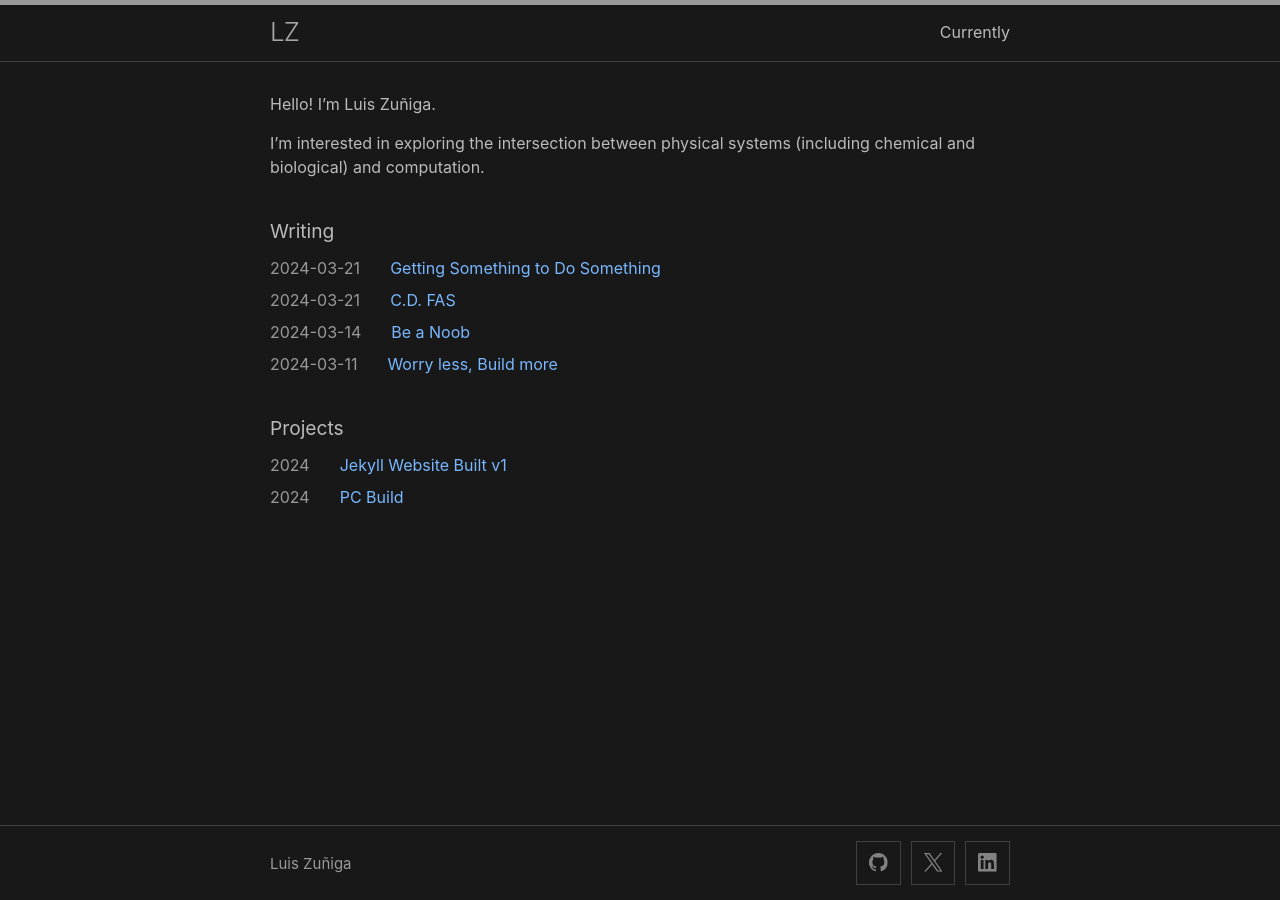
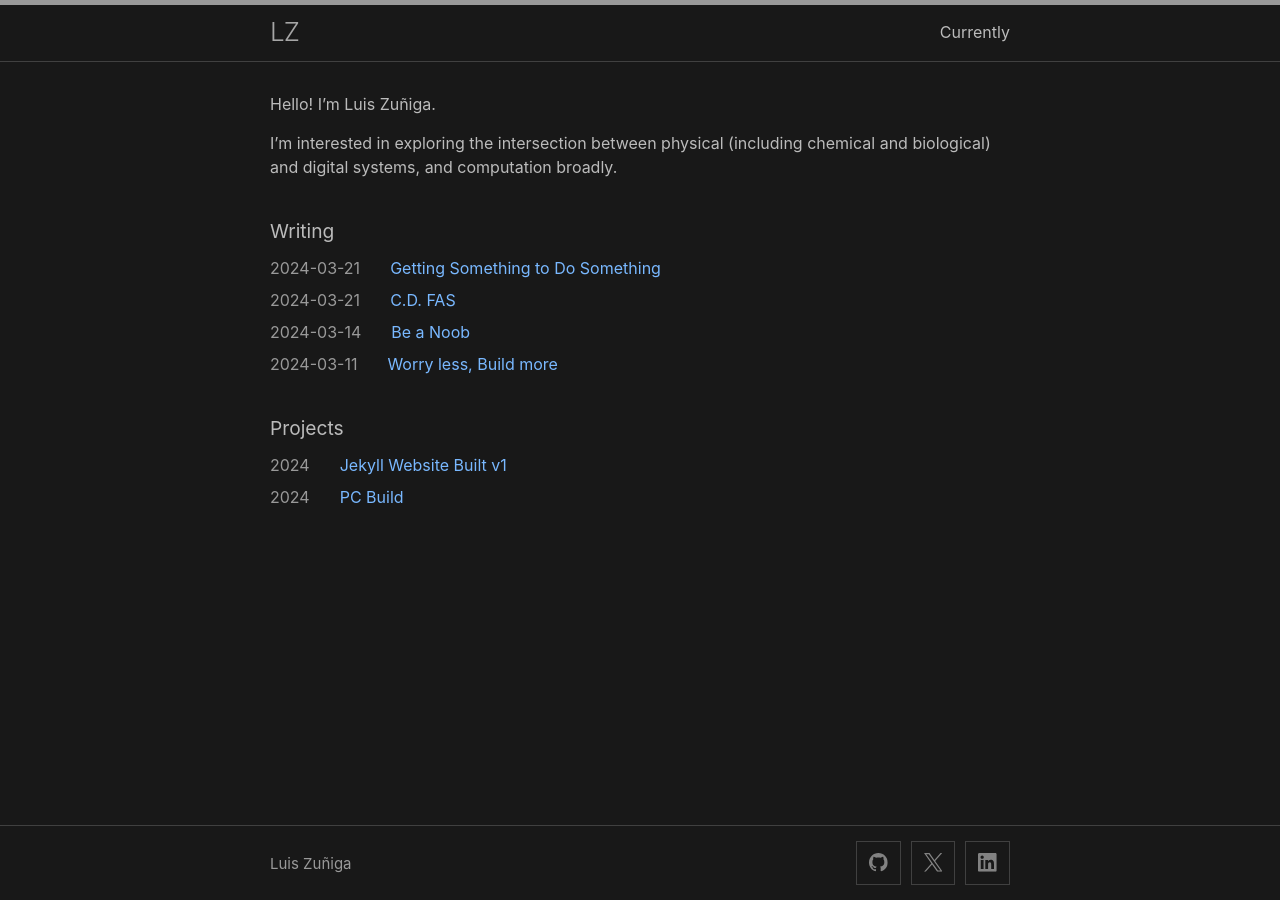
Before and after one commit to lfzuniga/lfzuniga.github.io, a Jekyll site: the page built from index.markdown, in a window 1280 px wide. Built offline with Jekyll 4.4.1, drawn with Linux system fonts in a browser that asks for light colours.

Commit message:
fixed wrapped date in Phone view

```diff
--- a/_sass/minima/_layout.scss
+++ b/_sass/minima/_layout.scss
@@ -250,6 +250,7 @@
   margin-right: $spacing-unit;
   color: $brand-color;
   line-height: 1.5;
+  white-space: nowrap;
 }
 
 .project-meta {
--- a/index.markdown
+++ b/index.markdown
@@ -4,4 +4,4 @@
 
 Hello! I'm Luis Zuñiga.
 
-I'm interested in exploring the intersection between physical systems (including chemical and biological) and computation.
+I'm interested in exploring the intersection between physical (including chemical and biological) and digital systems, and computation broadly.
```
